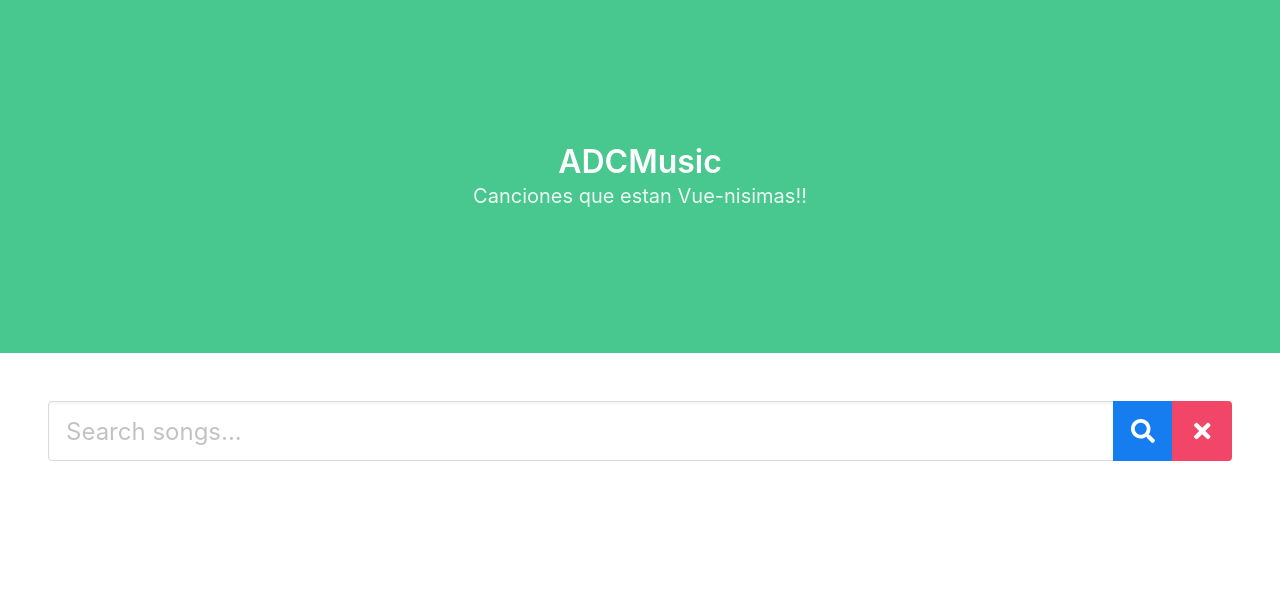
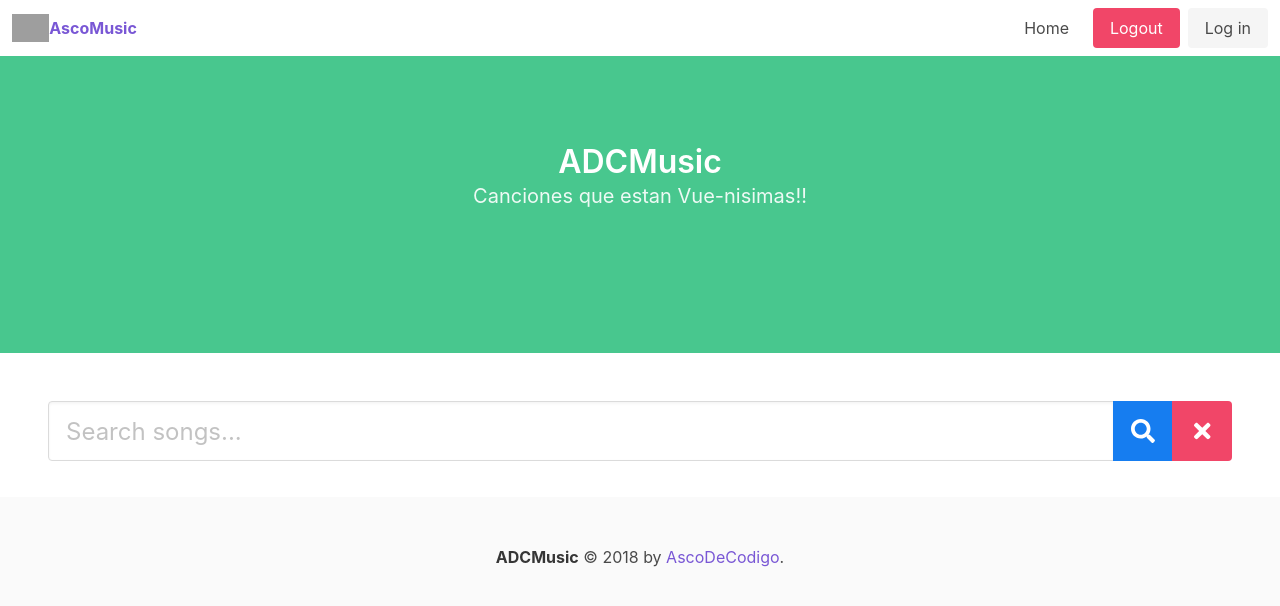
Before and after one commit to ascodecodigo/ADCMusic, a Vue app: page /#/ in a window 1280 px wide. Shown: the top 606 px of the page. Built offline with nearby package versions, Linux system fonts and the light colour scheme; grey boxes are pictures that could not be loaded.

Commit message:
Layout de la aplicacion

```diff
--- a/src/App.vue
+++ b/src/App.vue
@@ -1,7 +1,21 @@
 <template>
   <div id="app">
     <!-- Navbar -->
+    <Navbar/>
+
+    <!-- Dynamic routes based on url -->
     <router-view/>
+
      <!-- Footer -->
+     <Footer/>
   </div>
 </template>
+
+<script>
+export default {
+  components: {
+    Navbar: () => import('@/layout/Navbar'),
+    Footer: () => import('@/layout/Footer')
+  }
+}
+</script>
--- /dev/null
+++ b/src/layout/Footer.vue
@@ -0,0 +1,12 @@
+<template>
+  <footer class="footer">
+    <div class="content has-text-centered">
+      <p>
+        <strong>ADCMusic</strong>
+        &copy; 2018 by
+        <a href="https://www.facebook.com/ascodecodigo/?ref=br_rs"
+        >AscoDeCodigo</a>.
+      </p>
+    </div>
+  </footer>
+</template>
--- a/src/layout/Navbar.vue
+++ b/src/layout/Navbar.vue
@@ -0,0 +1,29 @@
+<template>
+  <nav class="navbar is-right is-fixed-top" role="navigation" aria-label="main navigation">
+    <div class="navbar-brand">
+      <a class="navbar-item">
+        <img src="https://imagesadc.s3.amazonaws.com/logos/logohor_bco2.png"
+          width="auto" height="auto">
+        <span class="nav-title"><strong>AscoMusic</strong></span>
+      </a>
+      <a class="navbar-burger burger is-active" role="button" aria-label="menu"
+        aria-expanded="false" data-target="navbarBasicExample">
+        <span aria-hidden="true"></span>
+        <span aria-hidden="true"></span>
+        <span aria-hidden="true"></span>
+      </a>
+    </div>
+    <div class="navbar-menu" id="navbarBasicExample">
+      <div class="navbar-start"></div>
+      <div class="navbar-end">
+        <a class="navbar-item">Home</a>
+        <div class="navbar-item">
+          <div class="buttons">
+            <a class="button is-danger">Logout</a>
+            <a class="button is-light">Log in</a>
+          </div>
+        </div>
+      </div>
+    </div>
+  </nav>
+</template>
```
